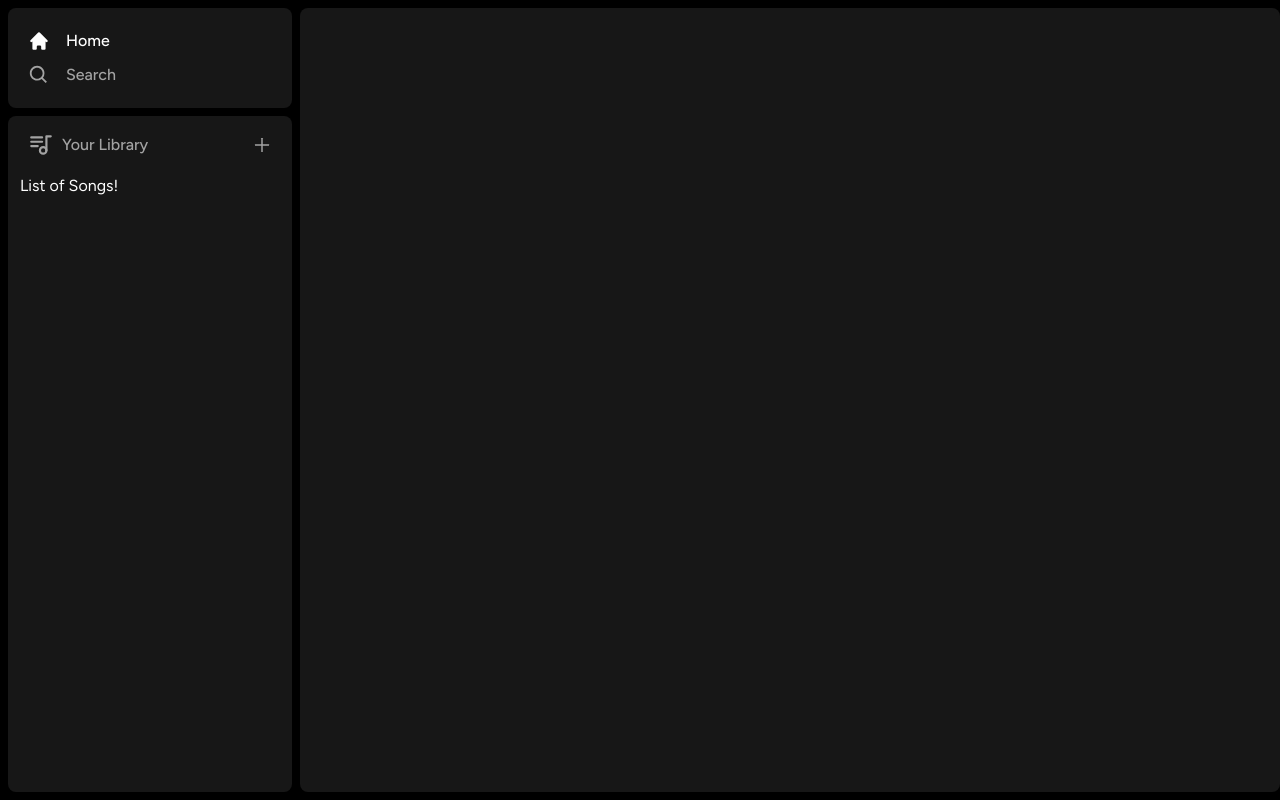
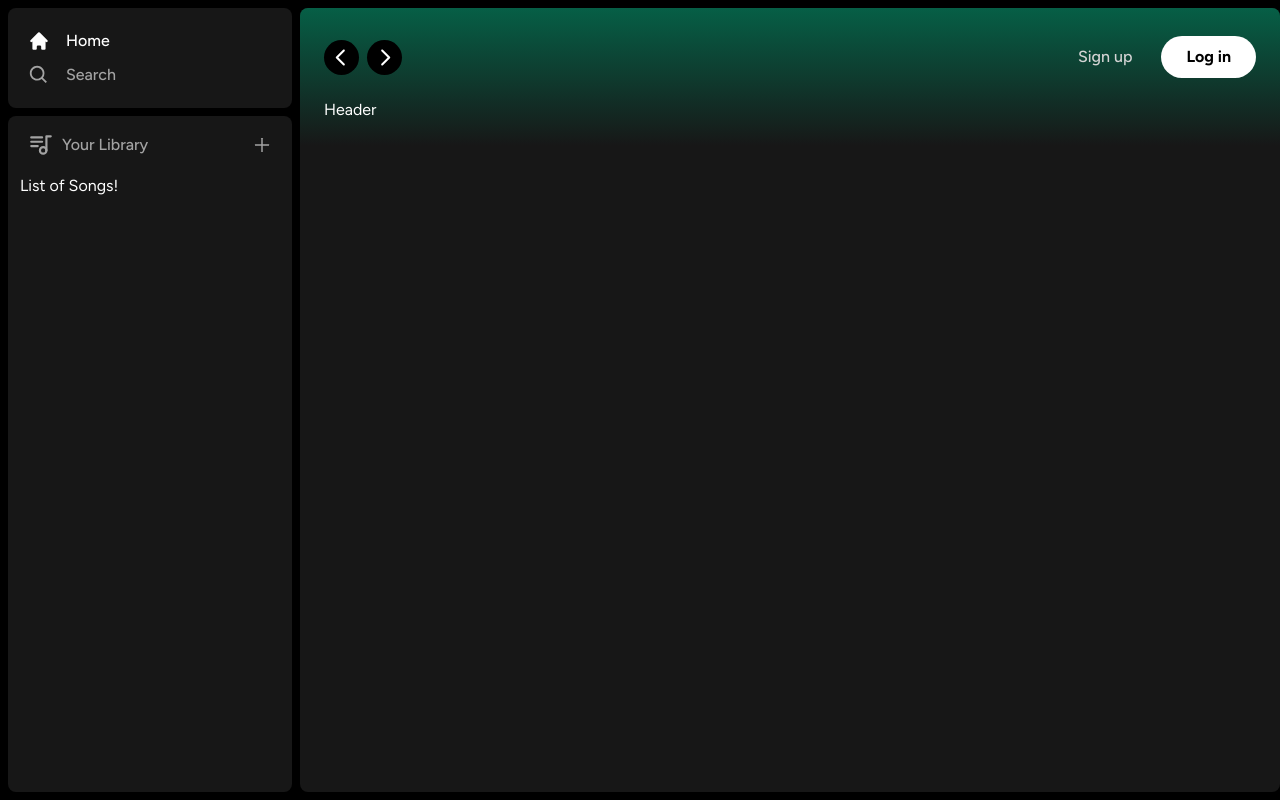
Before and after one commit to gharewal12/spotify-clone, a Next.js app: page / in a window 1280 px wide. Built offline with nearby package versions, Linux system fonts and the light colour scheme.

Commit message:
Added header section with sign in and sign up buttons

```diff
--- a/app/(site)/page.tsx
+++ b/app/(site)/page.tsx
@@ -1,3 +1,5 @@
+import Header from "@/components/Header";
+
 export default function Home() {
   return (
     <div className="
@@ -8,7 +10,7 @@
     overflow-hidden
     overflow-y-auto
     ">
-
+      <Header>Header</Header>
     </div>
   )
 }
--- /dev/null
+++ b/components/Button.tsx
@@ -0,0 +1,43 @@
+import React, { forwardRef } from 'react'
+import { twMerge } from 'tailwind-merge';
+
+interface ButtonProps
+    extends React.ButtonHTMLAttributes<HTMLButtonElement> { }
+
+const Button = forwardRef<HTMLButtonElement, ButtonProps>(({
+    className,
+    children,
+    disabled,
+    type = "button",
+    ...props
+}, ref) => {
+    return (
+        <button
+            type={type}
+            className={twMerge(`
+                w-full
+                rounded-full
+                bg-green-500
+                border
+                border-transparent
+                px-3
+                py-3
+                disabled:cursor-not-allowed
+                disabled:opacity-50
+                text-black
+                font-bold
+                hover:opacity-75
+                transition
+        `, className
+            )}
+            disabled={disabled}
+            ref={ref}
+            {...props}
+        >
+            {children}
+        </button>
+    )
+})
+
+Button.displayName = "Button";
+export default Button;
--- /dev/null
+++ b/components/Header.tsx
@@ -0,0 +1,135 @@
+'use client';
+import { useRouter } from 'next/navigation';
+import React from 'react'
+import { BiSearch } from 'react-icons/bi';
+import { HiHome } from 'react-icons/hi';
+import { RxCaretLeft, RxCaretRight } from 'react-icons/rx';
+import { twMerge } from 'tailwind-merge';
+import Button from './Button';
+
+interface HeaderProps {
+    children: React.ReactNode;
+    className?: string;
+}
+
+const Header: React.FC<HeaderProps> = ({
+    children,
+    className
+}) => {
+    const router = useRouter();
+
+    const handleLogout = () => {
+        // Handle Logout
+    }
+    return (
+        <div className={twMerge(`
+        h-fit
+        bg-gradient-to-b
+        from-emerald-800
+        p-6
+        `, className)}>
+            <div className='
+            w-full
+            mb-4
+            flex
+            items-center
+            justify-between
+            '>
+                <div className='
+                hidden
+                md:flex
+                gap-x-2
+                items-center
+                '>
+                    <button
+                        onClick={() => router.back()}
+                        className='
+                        rounded-full
+                        bg-black
+                        flex
+                        items-center
+                        justify-center
+                        hover:opacity-75
+                        transition
+                    '>
+                        <RxCaretLeft className='text-white' size={35} />
+                    </button>
+                    <button
+                        onClick={() => router.forward()}
+                        className='
+                        rounded-full
+                        bg-black
+                        flex
+                        items-center
+                        justify-center
+                        hover:opacity-75
+                        transition
+                    '>
+                        <RxCaretRight className='text-white' size={35} />
+                    </button>
+                </div>
+                <div className='flex md:hidden gap-x-2 items-center'>
+                    <button className='
+                        rounded-full
+                        p-2
+                        bg-white
+                        flex
+                        items-center
+                        justify-center
+                        hover:opacity-75
+                        transition
+                    '>
+
+                        <HiHome className='text-black' size={20} />
+                    </button>
+                    <button className='
+                        rounded-full
+                        p-2
+                        bg-white
+                        flex
+                        items-center
+                        justify-center
+                        hover:opacity-75
+                        transition
+                    '>
+                        <BiSearch className='text-black' size={20} />
+                    </button>
+                </div>
+                <div className='
+                    flex
+                    justify-between
+                    items-center
+                    gap-x-4
+                '>
+                    <>
+                        <div>
+                            <Button
+                                onClick={() => { }}
+                                className='
+                                    bg-transparent
+                                    text-neutral-300
+                                    font-medium
+                            '>
+                                Sign up
+                            </Button>
+                        </div>
+                        <div>
+                            <Button
+                                onClick={() => { }}
+                                className='
+                                    bg-white
+                                    px-6
+                                    py-2
+                            '>
+                                Log in
+                            </Button>
+                        </div>
+                    </>
+                </div>
+            </div>
+            {children}
+        </div>
+    )
+}
+
+export default Header
```
